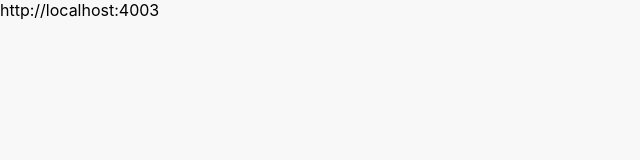
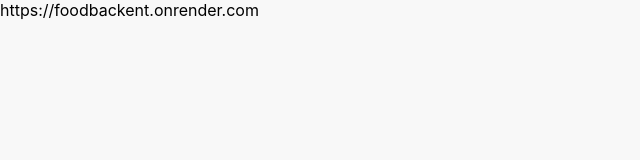
Before and after one commit to abbassiriyus/foods_nextjs, a Next.js app: page /host/config in a window 1280 px wide. Shown: the top 160 px of the page, without its empty margins (0-640 px from the left). Built offline with nearby package versions, Linux system fonts and the light colour scheme.

Commit message:
werrew
wer

```diff
--- a/src/pages/chat.js
+++ b/src/pages/chat.js
@@ -6,7 +6,7 @@ import io from 'socket.io-client';
 import axios from 'axios';
 import url from "./host/config"
 
-const socket = io.connect("http://localhost:4003");
+const socket = io.connect(url());
 export default function chat() {
 
 
--- a/src/pages/host/config.js
+++ b/src/pages/host/config.js
@@ -1,8 +1,8 @@
 
 
 import React from 'react'
- var url="http://localhost:4003"
-// const url="https://foodbackent.onrender.com"
+//  var url="http://localhost:4003"
+const url="https://foodbackent.onrender.com"
 function config() {
   return url
 }
```
